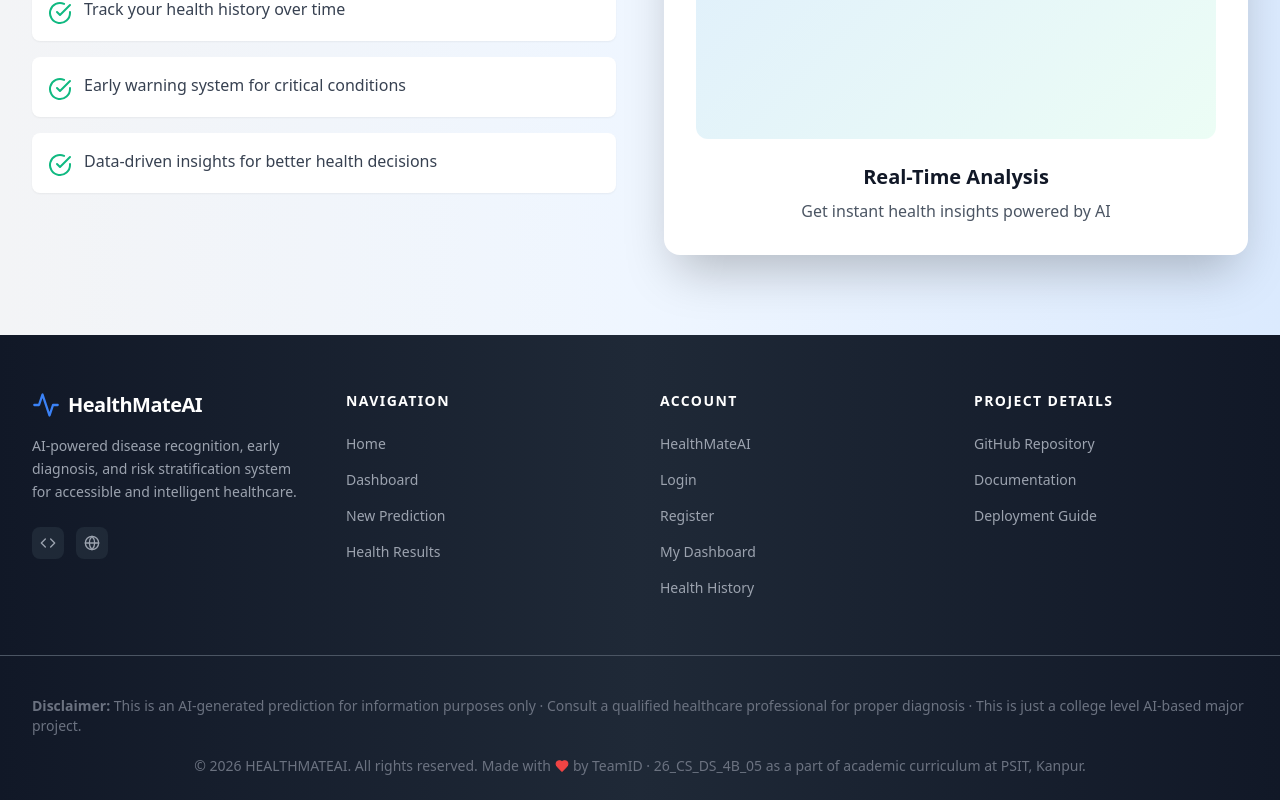
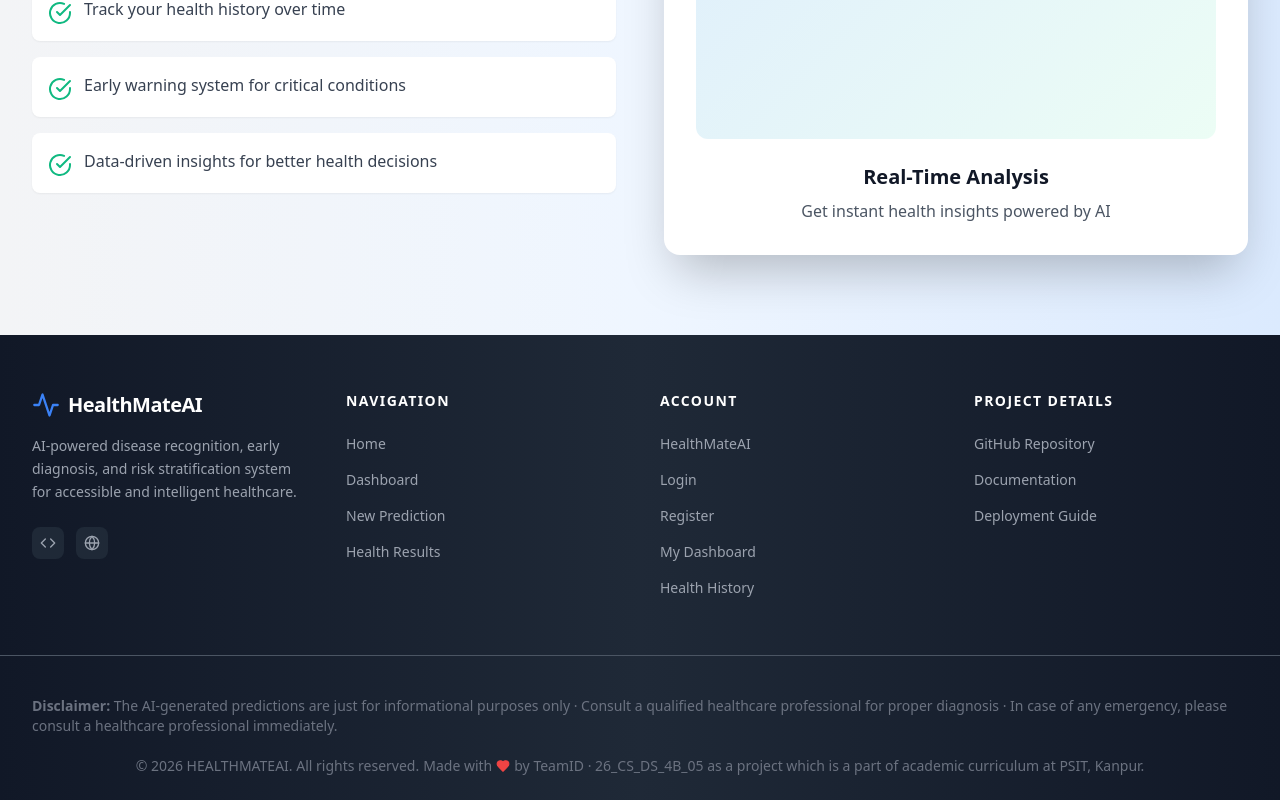
Before and after one commit to ShivGupta12234/ai-health-prediction-application, a React (Vite) app in the folder frontend/: page / in a window 1280 px wide. Shown: the part 2727-3527 px from the top of the page. Built offline with nearby package versions, Linux system fonts and the light colour scheme; no server answers.

Commit message:
Fixing the Layout.jsx

```diff
--- a/frontend/src/components/layout/Layout.jsx
+++ b/frontend/src/components/layout/Layout.jsx
@@ -160,13 +160,13 @@ const Layout = () => {
         <div className="max-w-7xl mx-auto px-4 sm:px-6 lg:px-8 py-6">
           <div className="flex flex-col sm:flex-col items-center justify-between gap-5">
             <p className="text-sm text-gray-500 flex items-center space-x-1 mt-4">
-              <span><b>Disclaimer: </b>This is an AI-generated prediction for information purposes only{" · "}Consult a qualified healthcare professional for proper diagnosis{" · "}This is just a college level AI-based major project.</span>
+              <span><b>Disclaimer: </b>The AI-generated predictions are just for informational purposes only{" · "}Consult a qualified healthcare professional for proper diagnosis{" · "}In case of any emergency, please consult a healthcare professional immediately.</span>
             </p>
             <p className="text-sm text-gray-500 flex items-center space-x-1">
               <span>© 2026 HEALTHMATEAI. All rights reserved. </span>
               <p className="text-sm text-gray-500 flex items-center">
               Made with  <Heart className="w-3.5 h-3.5 text-danger-500 mx-1 fill-danger-500" />
-              <span>by TeamID{" · "}26_CS_DS_4B_05 as a part of academic curriculum at PSIT, Kanpur.</span>
+              <span>by TeamID{" · "}26_CS_DS_4B_05 as a project which is a part of academic curriculum at PSIT, Kanpur.</span>
             </p>
             </p>
 
```
